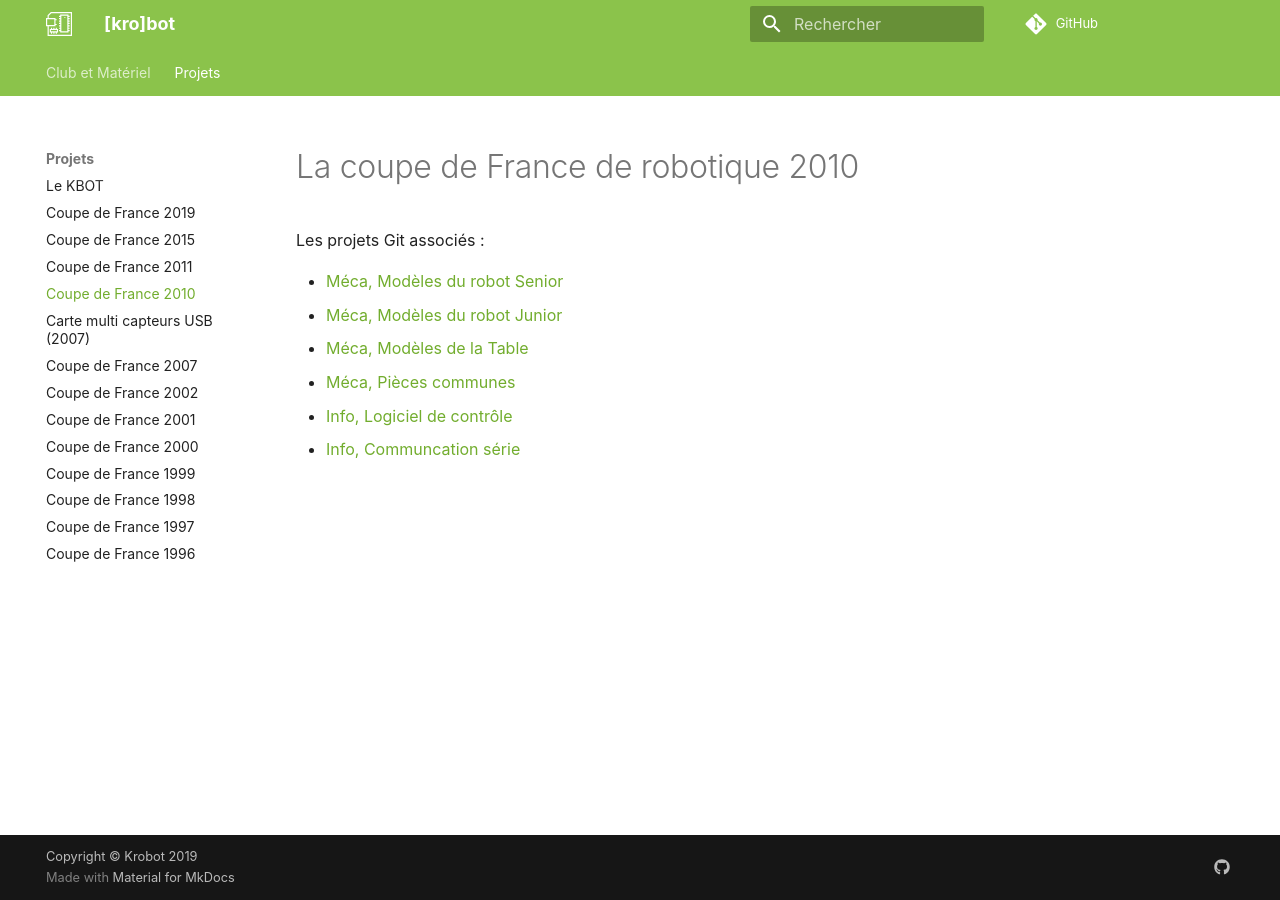
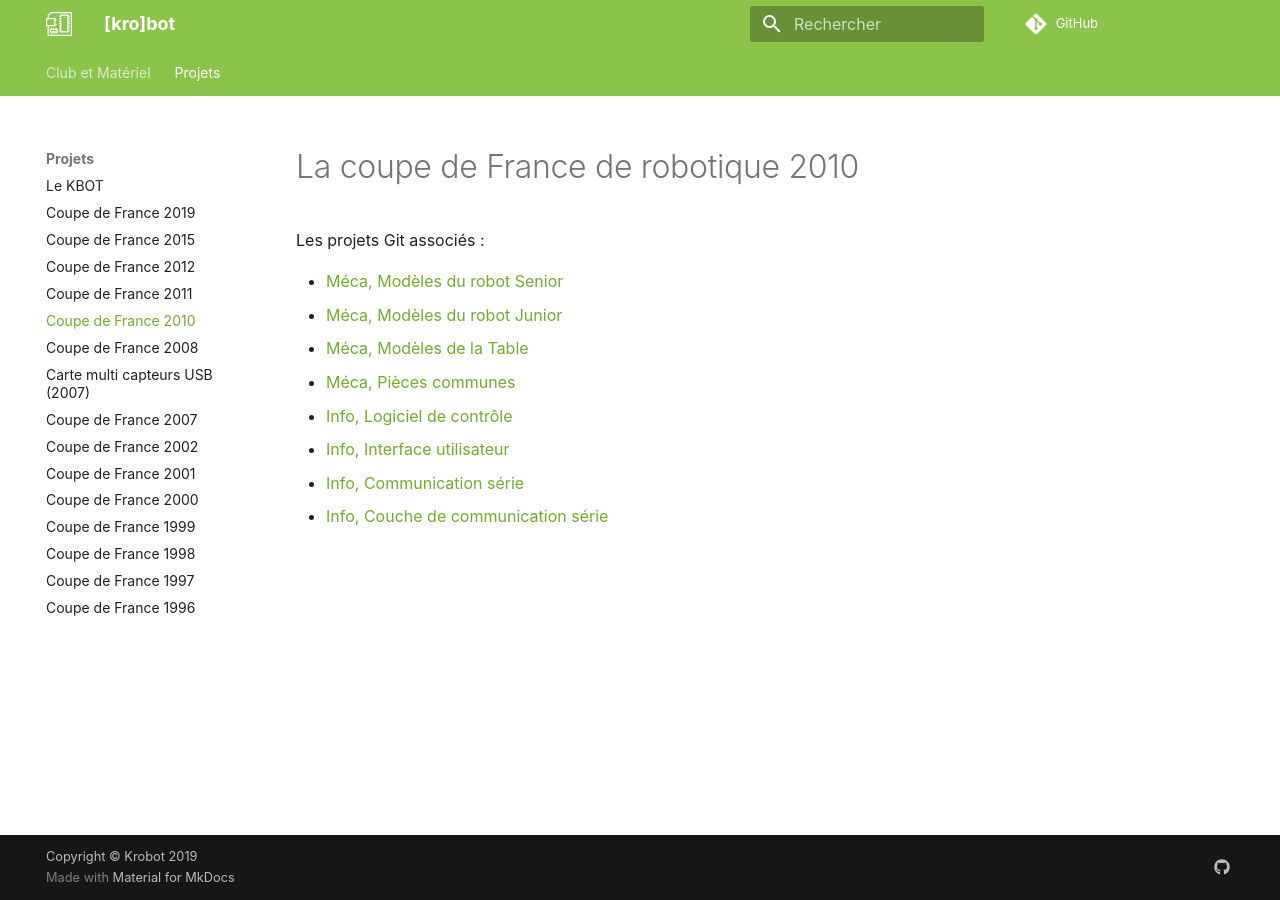
Before and after one commit to ens-krobot/KrobotDocumentation, an MkDocs documentation site: the page built from docs/coupe-de-france-2010.md, in a window 1280 px wide. Built offline with MkDocs 1.6.1 and Material for MkDocs 9.7.7, drawn with Linux system fonts in a browser that asks for light colours; comment, search, counter and statistics services are not loaded.

Commit message:
More links to git

```diff
--- a/docs/coupe-de-france-2010.md
+++ b/docs/coupe-de-france-2010.md
@@ -7,4 +7,6 @@ Les projets Git associés :
   * [Méca, Modèles de la Table](https://github.com/ens-krobot/meca_2010_Table)
   * [Méca, Pièces communes](https://github.com/ens-krobot/meca_2010_Common)
   * [Info, Logiciel de contrôle](https://github.com/ens-krobot/info_2010_control2010)
-  * [Info, Communcation série](https://github.com/ens-krobot/info_2010_ocaml-serial)
+  * [Info, Interface utilisateur](https://github.com/ens-krobot/info_2010_User_Interface)
+  * [Info, Communication série](https://github.com/ens-krobot/info_2010_ocaml-serial)
+  * [Info, Couche de communication série](https://github.com/ens-krobot/info_2010_USB_Com_Layer)
--- a/mkdocs.yml
+++ b/mkdocs.yml
@@ -11,8 +11,10 @@ nav:
       - Le KBOT: kbot.md
       - Coupe de France 2019: coupe-de-france-2019.md
       - Coupe de France 2015: coupe-de-france-2015.md
+      - Coupe de France 2012: coupe-de-france-2012.md
       - Coupe de France 2011: coupe-de-france-2011.md
       - Coupe de France 2010: coupe-de-france-2010.md
+      - Coupe de France 2008: coupe-de-france-2008.md
       - Carte multi capteurs USB (2007): carte-multi-capteurs.md
       - Coupe de France 2007: coupe-de-france-2007.md
       - Coupe de France 2002: coupe-de-france-2002.md
```
Also changed, not shown: docs/coupe-de-france-2008.md (added, +5 -0 lines), docs/coupe-de-france-2011.md (+1 -0 lines), docs/coupe-de-france-2012.md (added, +5 -0 lines), docs/coupe-de-france-2015.md (+1 -0 lines), docs/ressources.md (+2 -0 lines).
